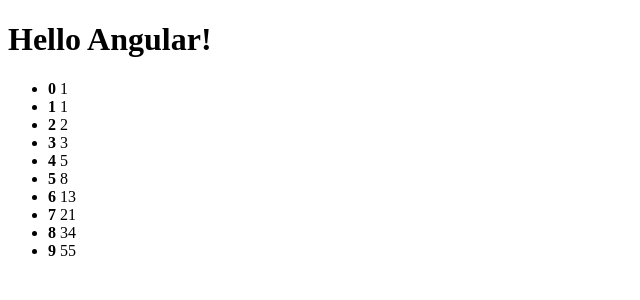
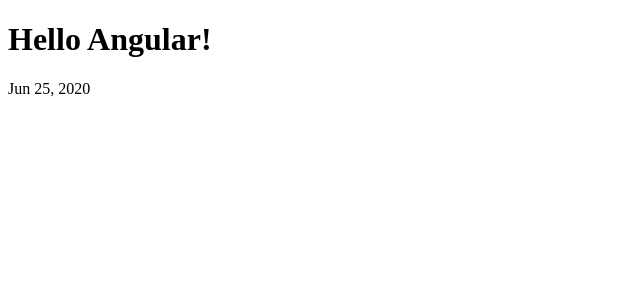
Before and after one commit to AlMuz/ANGULAR-Basics, an Angular app: page / in a window 1280 px wide. Shown: the top 300 px of the page, without its empty margins (0-640 px from the left). Built offline with nearby package versions, Linux system fonts and the light colour scheme.

Commit message:
Pipe example

```diff
--- a/src/app/app.component.html
+++ b/src/app/app.component.html
@@ -63,9 +63,11 @@
   <p *ngSwitchDefault>default</p>
 </div> -->
 
-<ul>
+<!-- <ul>
   <li *ngFor="let number of fibArray; let idx = index">
     <strong>{{ idx }}</strong>
     {{ number }}
   </li>
-</ul>
+</ul> -->
+
+<p>{{ now | date }}</p>
--- a/src/app/app.component.ts
+++ b/src/app/app.component.ts
@@ -22,6 +22,8 @@
   switchToggle = false;
 
   fibArray = [1, 1, 2, 3, 5, 8, 13, 21, 34, 55];
+
+  now: Date = new Date()
 
   // it must be after variable init
   constructor() {
```
